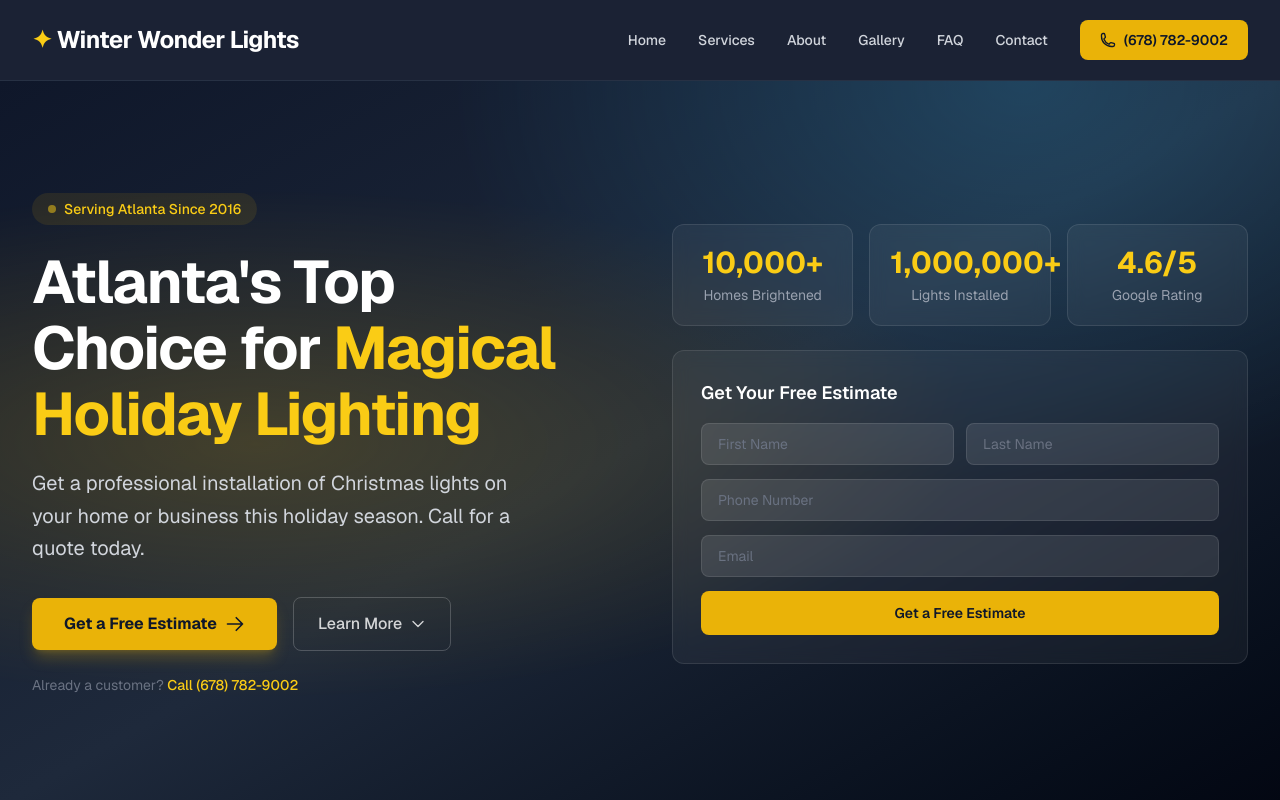
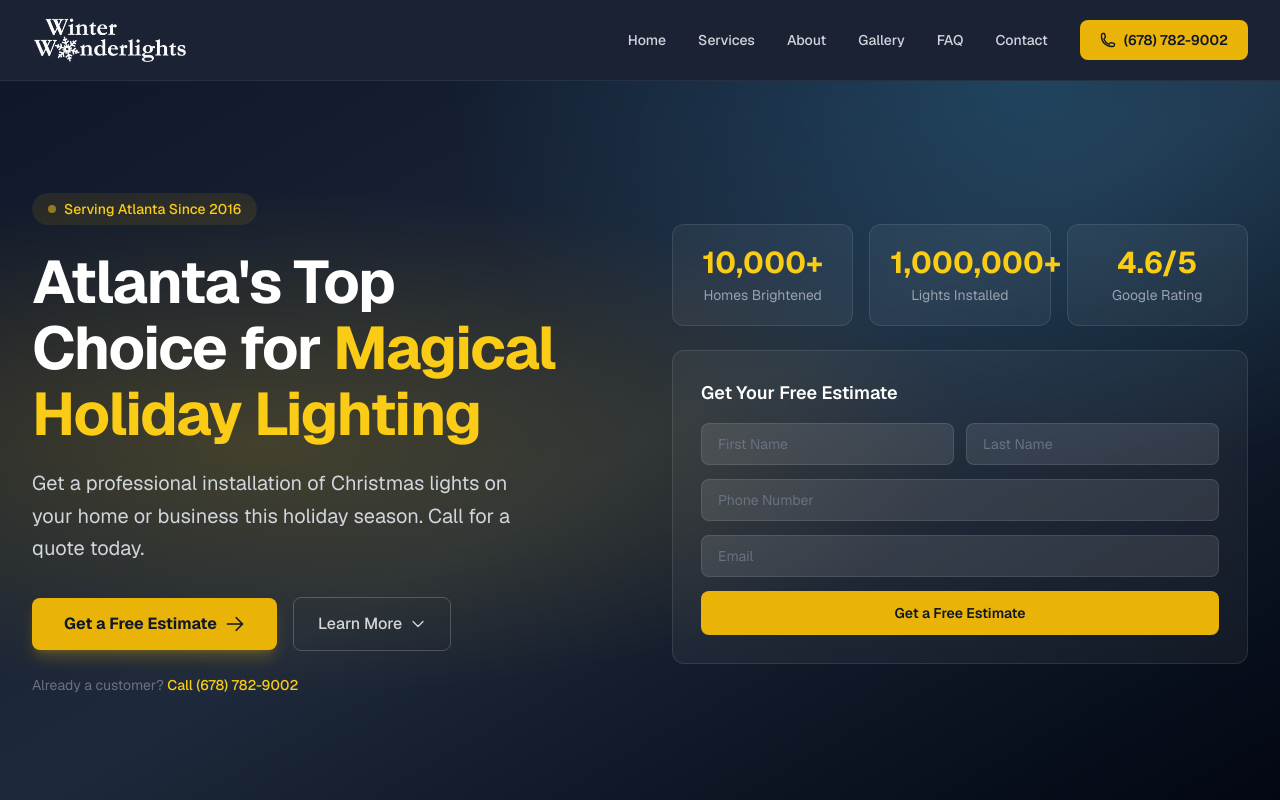
Before and after one commit to mattrob333/winterwonderlights, a Next.js app: page / in a window 1280 px wide. Shown: the top 800 px of the page. Built offline with nearby package versions, Linux system fonts and the light colour scheme.

Commit message:
Add WWL brand logo to header and footer

```diff
--- a/src/components/Footer.tsx
+++ b/src/components/Footer.tsx
@@ -1,9 +1,22 @@
+import Image from "next/image";
 import Link from "next/link";
 
 export default function Footer() {
   return (
     <footer className="bg-navy-950 border-t border-navy-800/50">
       <div className="max-w-7xl mx-auto px-4 sm:px-6 lg:px-8 py-12 lg:py-16">
+        {/* Logo */}
+        <div className="flex justify-center mb-10">
+          <Link href="/">
+            <Image
+              src="/images/wwl-logo.png"
+              alt="Winter Wonder Lights"
+              width={220}
+              height={70}
+              className="h-12 sm:h-14 w-auto object-contain brightness-0 invert"
+            />
+          </Link>
+        </div>
         <div className="grid grid-cols-1 md:grid-cols-3 gap-8 lg:gap-12">
           {/* Navigation */}
           <div>
--- a/src/components/Header.tsx
+++ b/src/components/Header.tsx
@@ -1,5 +1,6 @@
 "use client";
 
+import Image from "next/image";
 import Link from "next/link";
 import { useState } from "react";
 
@@ -21,9 +22,14 @@ export default function Header() {
         <div className="flex items-center justify-between h-16 lg:h-20">
           {/* Logo */}
           <Link href="/" className="flex items-center gap-2 group">
-            <span className="text-xl sm:text-2xl font-bold text-white tracking-tight group-hover:text-gold-400 transition-colors">
-              <span className="text-gold-400">✦</span> Winter Wonder Lights
-            </span>
+            <Image
+              src="/images/wwl-logo.png"
+              alt="Winter Wonder Lights"
+              width={200}
+              height={60}
+              className="h-10 sm:h-12 w-auto object-contain brightness-0 invert"
+              priority
+            />
           </Link>
 
           {/* Desktop navigation */}
```
Also changed, not shown: public/images/wwl-logo.png (added), vercel.json (added), 1 other file (tests, documents, lock files or other folders).
